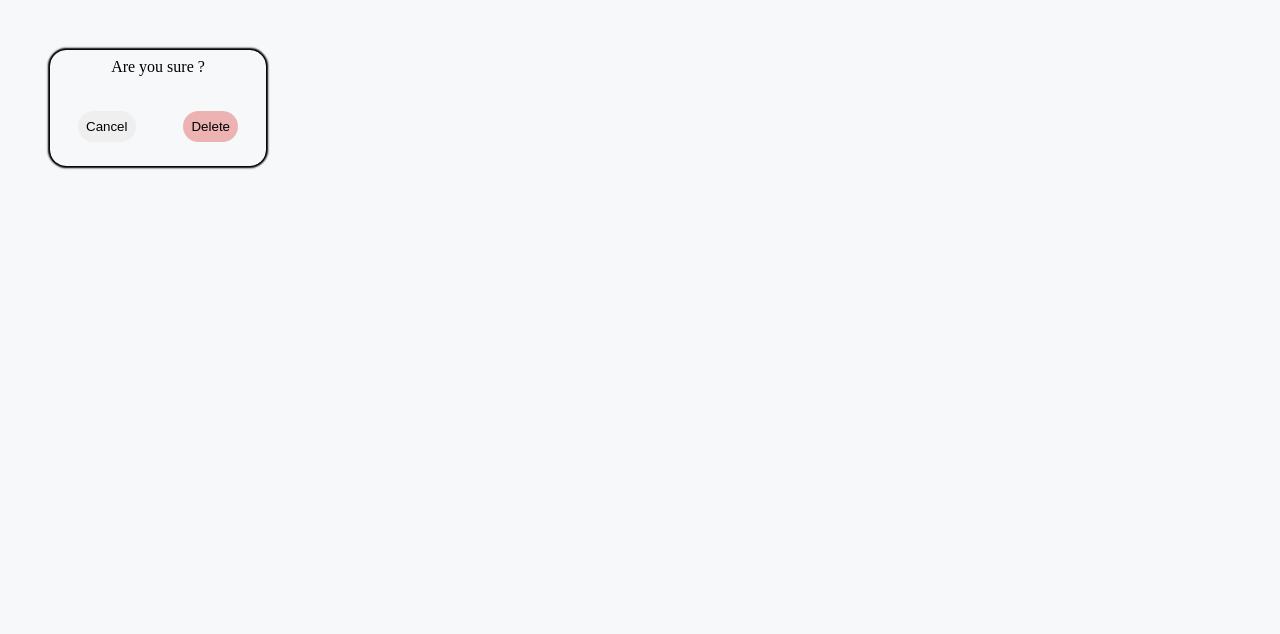
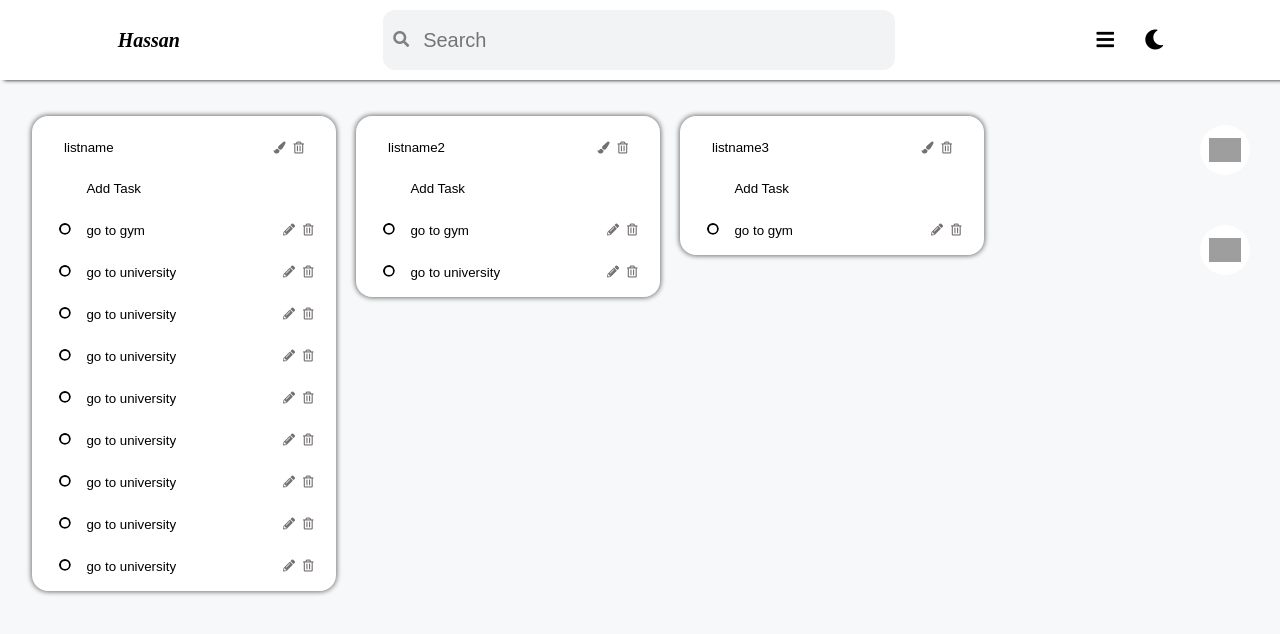
Before and after one commit to hassanelnajjar/Hassan-react-Todo, a React (Create React App) app: page / in a window 1280 px wide. Shown: the top 634 px of the page. Built offline with nearby package versions, Linux system fonts and the light colour scheme; grey boxes are pictures that could not be loaded.

Commit message:
added functions-delete task-add component for adding task relate #22

```diff
--- a/src/App.js
+++ b/src/App.js
@@ -2,25 +2,45 @@ import React, { Component } from 'react';
 import data from './Utils/data';
 import './App.css';
 import Header from './Component/Header';
-import DeleteList from './Component/DeleteList';
-
 import Container from './Component/Container';
 export default class App extends Component {
 	state = data;
 	handleSearch = () => {};
 	handleChangeTheme = () => {};
-	handleChangeDisplay = () => {};
-
+	handleChangeDisplay = () => {
+		console.log('clikced');
+		this.setState((prevState) => ({
+			display: !prevState.display,
+		}));
+	};
+	handleDeleteTask = (taskId, listId, event) => {
+		event.preventDefault();
+		this.setState((prevState) => ({
+			...prevState,
+			lists: [
+				...prevState.lists.filter((list) => list.id !== listId),
+				{
+					...prevState.lists.filter((list) => list.id === listId)[0],
+					tasks: prevState.lists
+						.filter((list) => list.id === listId)[0]
+						.tasks.filter((task) => task.id !== taskId),
+				},
+			],
+		}));
+	};
 	render() {
 		return (
 			<>
-				<DeleteList></DeleteList>
-				{/* <Header
+				<Header
 					handleSearch={this.handleSearch}
 					handleChangeTheme={this.handleChangeTheme}
 					handleChangeDisplay={this.handleChangeDisplay}
 				/>
-				<Container lists={this.state.lists} /> */}
+				<Container
+					lists={this.state.lists.sort((a, b) => a.id - b.id)}
+					methods={{ handleDeleteTask: this.handleDeleteTask }}
+					styles={this.state.display}
+				/>
 			</>
 		);
 	}
--- /dev/null
+++ b/src/Component/AddTask/index.js
@@ -0,0 +1,17 @@
+import React from 'react';
+import '../Task/style.css';
+export default function Task(props) {
+	const { handleInputTask, taskText } = props;
+	return (
+		<div className='Task-div'>
+			<div className='Task-text-input-div'>
+				<input
+					className='Task-text-input'
+					type='text'
+					value={taskText}
+					onClick={handleInputTask}
+				/>
+			</div>
+		</div>
+	);
+}
--- a/src/Component/Container/index.js
+++ b/src/Component/Container/index.js
@@ -3,13 +3,23 @@ import './style.css';
 import List from '../List';
 import AddButton from '../AddButton';
 export default function Container(props) {
-	const { lists } = props;
+	const { lists, methods, styles } = props;
 	return (
 		<div className='Container-Div'>
-			<div className='Container-Lists'>
-				{' '}
+			{console.log(styles)}
+			<div
+				className={
+					styles ? 'Container-Lists' : 'Container-Lists Container-Lists-Column'
+				}
+			>
 				{lists.map((list) => (
-					<List key={list.id} listName={list.name} tasks={list.tasks} />
+					<List
+						key={list.id}
+						listName={list.name}
+						tasks={list.tasks}
+						listId={list.id}
+						methods={methods}
+					/>
 				))}
 			</div>
 			<div className='Container-Buttons'>
--- a/src/Component/Container/style.css
+++ b/src/Component/Container/style.css
@@ -1,8 +1,10 @@
 .Container-Div {
 	margin: 1rem;
+	margin-top: 100px;
 	width: 100%;
 	min-height: 100%;
 	display: flex;
+	overflow: hidden;
 }
 
 .Container-Lists {
@@ -15,6 +17,12 @@
 	gap: 20px;
 }
 
+.Container-Lists-Column {
+	flex-direction: column;
+	justify-content: center;
+	align-items: center;
+}
+
 .Container-Buttons {
 	display: flex;
 	flex-direction: column;
--- a/src/Component/Header/style.css
+++ b/src/Component/Header/style.css
@@ -6,6 +6,9 @@
 	align-items: center;
 	height: 5rem;
 	box-shadow: 4px 0px 4px black;
+	position: fixed;
+	top: 0;
+	z-index: 1000;
 }
 
 .header-user-name {
--- a/src/Component/List/index.js
+++ b/src/Component/List/index.js
@@ -1,5 +1,6 @@
 import React from 'react';
 import Task from '../Task';
+import AddTask from '../AddTask';
 import './style.css';
 export default function List(props) {
 	const {
@@ -7,7 +8,9 @@ export default function List(props) {
 		handleDeleteList,
 		handleChangeListColor,
 		listName,
+		listId,
 		tasks,
+		methods,
 	} = props;
 	// onClick on list-add-task-button-div just change display to none
 	return (
@@ -38,8 +41,18 @@ export default function List(props) {
 				</button>
 			</div>
 			<div className='List-Tasks-Container'>
+				<AddTask
+					handleInputTask={() => console.log('edit')}
+					taskText={'Add Task'}
+				/>
 				{tasks.map((task) => (
-					<Task key={task.id} taskText={task.text} />
+					<Task
+						key={task.id}
+						taskText={task.text}
+						taskId={task.id}
+						listId={listId}
+						methods={methods}
+					/>
 				))}
 			</div>
 		</div>
--- a/src/Component/Task/index.js
+++ b/src/Component/Task/index.js
@@ -2,11 +2,13 @@ import React from 'react';
 import './style.css';
 export default function Task(props) {
 	const {
-		handleDeleteTask,
 		handleEditTask,
 		handleCompleted,
 		handleInputTask,
 		taskText,
+		taskId,
+		listId,
+		methods: { handleDeleteTask },
 	} = props;
 	return (
 		<div className='Task-div'>
@@ -26,7 +28,13 @@ export default function Task(props) {
 			<button className='Task-edit-button' onClick={handleEditTask}>
 				<i className='fas fa-pencil-alt'></i>
 			</button>
-			<button className='Task-delete-button' onClick={handleDeleteTask}>
+			<button
+				className='Task-delete-button'
+				onClick={(e) => {
+					console.log({ taskId }, { listId });
+					return handleDeleteTask(taskId, listId, e);
+				}}
+			>
 				<i className='far fa-trash-alt'></i>
 			</button>
 		</div>
--- a/src/Utils/data.js
+++ b/src/Utils/data.js
@@ -1,5 +1,5 @@
 const data = {
-	display: 'vertical',
+	display: true,
 	theme: 'dark',
 	lists: [
 		{
```
Also changed, not shown: 1 other file (tests, documents, lock files or other folders).
